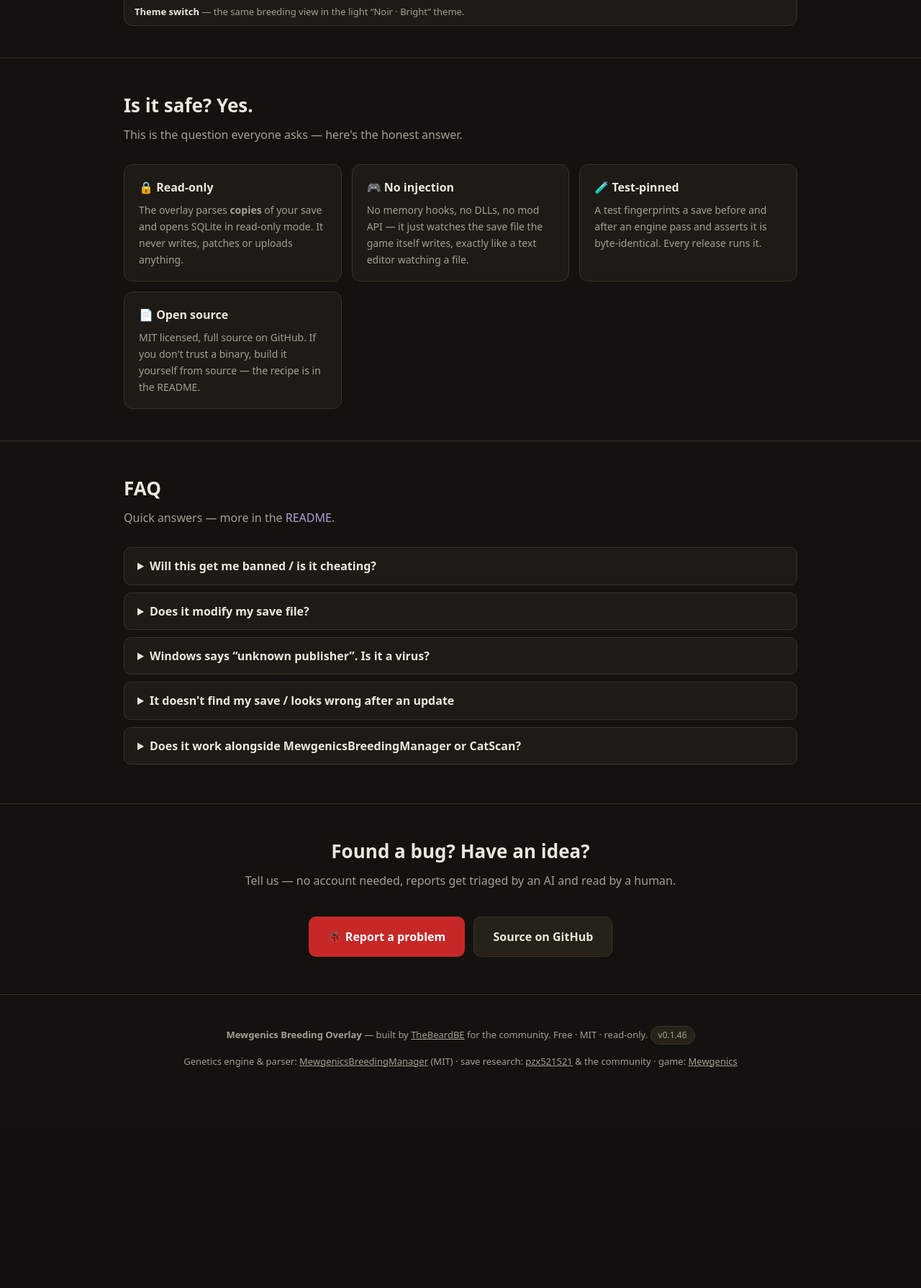
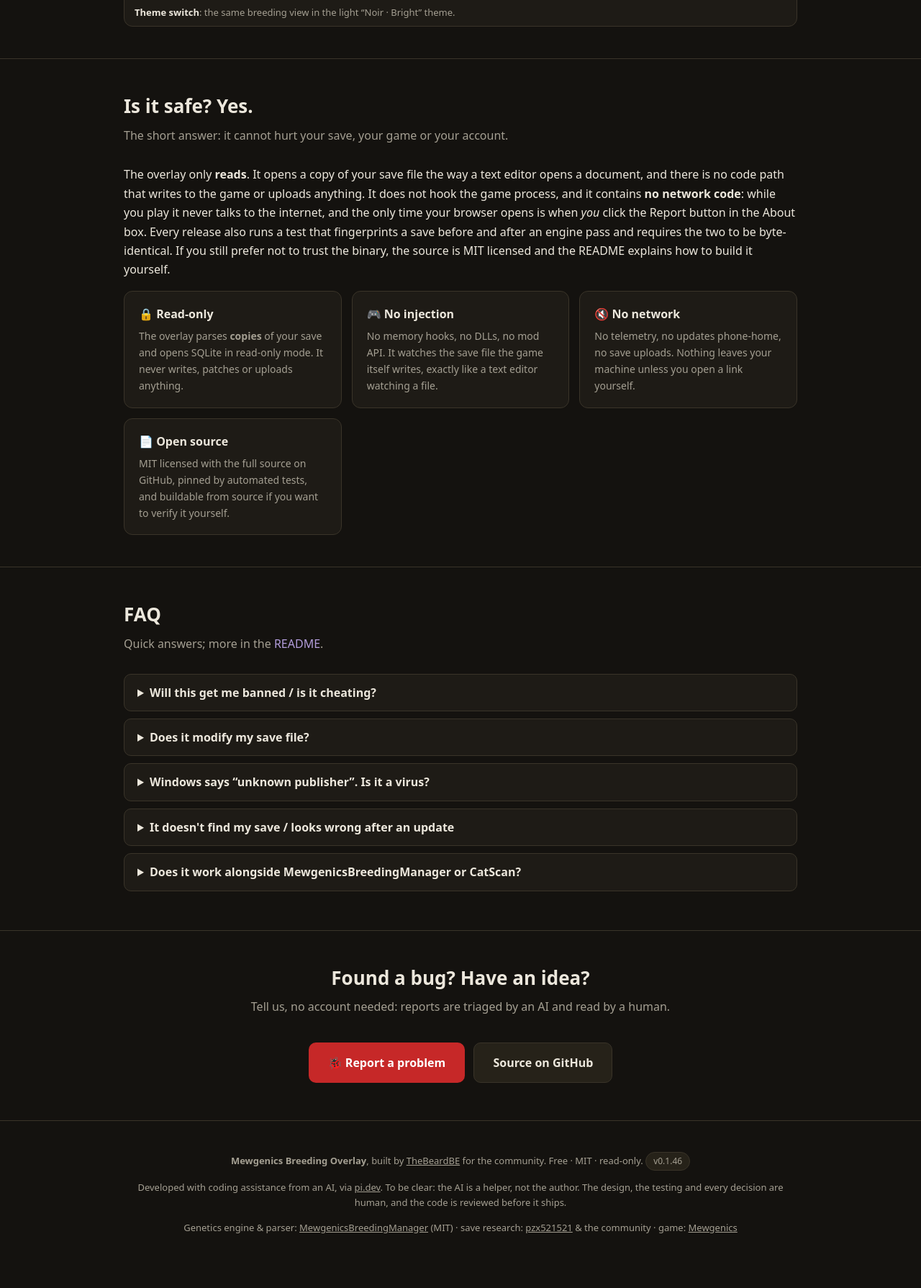
Before and after one commit to thebeardbe/mewgenics-overlay-website, a FastAPI app: page / in a window 1280 px wide. Shown: the part 3671-5460 px from the top of the page at 72% size. Before the commit the page ends 5153 px from the top, so only its background shows below. Run offline with FastAPI, Linux system fonts and the light colour scheme; data that the repository does not hold is empty.

Commit message:
Landing page polish: hero shot, honest Linux steps, direct safety answer, no em-dashes, AI-assist credit
- Hero now has the app screenshot (dark breeding view) layered behind the
  headline + download buttons with a readable dark overlay.
- Linux button/copy no longer claims 'no install' in a confusing way: it now
  says 'no installer: download, chmod +x, run' and the download section shows
  the real steps.
- 'Is it safe?' section now answers directly up front (read-only, no hooks,
  no network code, test-pinned) instead of teasing the answer.
- Removed every em-dash from the site's code, templates and copy (docstrings,
  admin-facing analysis strings included); a test now guards against them.
- Footer states the AI (pi.dev) was coding assistance, with the design,
  testing and decisions human.
- Donation screenshot now shows a populated list (Dr. Beanies, 18 cats)
  instead of the empty Tink view.

19/19 tests green.

```diff
--- a/app.py
+++ b/app.py
@@ -1,4 +1,4 @@
-"""Bugbox — self-hosted bug intake with LLM triage.
+"""Bugbox: self-hosted bug intake with LLM triage.
 
 FastAPI app. Two audiences:
   * players  -> GET /report  (no account needed, paste debug info)
@@ -53,10 +53,10 @@ _bucket_lock = threading.Lock()
 
 
 if not ADMIN_PASS:
-    logger.warning("BGBOX_ADMIN_PASS is not set — the admin login is DISABLED "
-                   "(fails closed); set it in the environment.")
+    logger.warning("BGBOX_ADMIN_PASS is not set; the admin login is DISABLED "
+                   "(fails closed). Set it in the environment.")
 if COOKIE_KEY in ("", "change-me", "change-me-too"):
-    logger.warning("BGBOX_COOKIE_KEY is unset or still the default — set a "
+    logger.warning("BGBOX_COOKIE_KEY is unset or still the default. Set a "
                    "long random value so admin cookies cannot be forged.")
 
 
@@ -195,7 +195,7 @@ def submit(
 ):
     if _throttled(f"report:{_client_ip(request)}", *REPORT_RATE_LIMIT):
         return JSONResponse(
-            {"error": "too many reports — try again in a minute"},
+            {"error": "too many reports, try again in a minute"},
             status_code=429)
     rid = store.add({
         "category": category, "title": title, "body": body,
@@ -210,7 +210,7 @@ async def api_report(request: Request):
     """JSON endpoint the overlay (or power users) can POST to directly."""
     if _throttled(f"report:{_client_ip(request)}", *REPORT_RATE_LIMIT):
         return JSONResponse(
-            {"error": "too many reports — try again in a minute"},
+            {"error": "too many reports, try again in a minute"},
             status_code=429)
     try:
         data = await request.json()
--- a/templates/index.html
+++ b/templates/index.html
@@ -3,8 +3,8 @@
 <head>
 <meta charset="utf-8">
 <meta name="viewport" content="width=device-width, initial-scale=1">
-<title>Mewgenics Breeding Overlay — breed smarter, safely</title>
-<meta name="description" content="Free, open-source companion overlay for Mewgenics: pick any cat and see every compatible partner ranked by risk, chance and expected 7s — while you play. Read-only, never touches your save.">
+<title>Mewgenics Breeding Overlay · breed smarter, safely</title>
+<meta name="description" content="Free, open-source companion overlay for Mewgenics: pick any cat and see every compatible partner ranked by risk, chance and expected 7s while you play. Read-only, never touches your save.">
 <style>
   :root { --bg:#14120f; --card:#1e1b16; --card2:#262219; --line:#3a3429;
           --text:#ece7dc; --muted:#a49f92; --accent:#c62828; --accent2:#e8a33d;
@@ -27,7 +27,13 @@
   nav .links a:hover { color:var(--text); text-decoration:none; }
 
   /* hero */
-  .hero { padding:72px 0 40px; text-align:center; }
+  .hero { padding:72px 0 40px; text-align:center;
+          background:
+            linear-gradient(rgba(20,18,15,.86), rgba(20,18,15,.93)),
+            url('/static/screenshots/breeding-dark.png') center 25%/cover no-repeat,
+            var(--bg);
+          border-bottom:1px solid var(--line); }
+  .hero .wrap { position:relative; z-index:1; }
   .hero h1 { font-size:42px; line-height:1.15; margin:0 0 14px; }
   .hero h1 .hl { color:var(--accent2); }
   .hero p.tag { color:var(--muted); font-size:19px; max-width:640px; margin:0 auto 34px; }
@@ -58,6 +64,10 @@
   .card h3 .ic { margin-right:8px; }
   .card p { margin:0; color:var(--muted); font-size:14px; }
 
+  .shot { display:grid; place-items:center; min-height:200px; border:1px dashed var(--line);
+          border-radius:12px; color:var(--muted); text-align:center; padding:20px;
+          background:repeating-linear-gradient(45deg,var(--card),var(--card) 14px,
+          var(--card2) 14px,var(--card2) 28px); font-size:14px; }
   .shot { display:grid; place-items:center; min-height:200px; border:1px dashed var(--line);
           border-radius:12px; color:var(--muted); text-align:center; padding:20px;
           background:repeating-linear-gradient(45deg,var(--card),var(--card) 14px,
@@ -103,20 +113,20 @@
 
 <div class="hero"><div class="wrap">
   <h1>Breed <span class="hl">smarter</span> in Mewgenics.<br>Never gamble a litter again.</h1>
-  <p class="tag">Pick any cat and get every compatible partner ranked live — risk, chance
-  per night, expected 7s, family distance, blocked-pair reasons — right on top of your game.</p>
+  <p class="tag">Pick any cat and get every compatible partner ranked live: risk, chance
+  per night, expected 7s, family distance and blocked-pair reasons, right on top of your game.</p>
   <div class="buttons">
-    <!-- TODO: versions auto-track "latest" on GitHub; update the caption text on release. -->
+    <!-- version text is fetched live from the latest GitHub release -->
     <a class="btn primary" href="https://github.com/thebeardbe/mewgenics-breeding-overlay/releases/latest/download/MewgenicsOverlay.exe">
       ⬇️ Download for Windows<small>MewgenicsOverlay.exe · v{version}</small>
     </a>
     <a class="btn secondary" href="https://github.com/thebeardbe/mewgenics-breeding-overlay/releases/latest/download/MewgenicsOverlay">
-      🐧 Download for Linux<small>no install · Ubuntu, Arch, Fedora…</small>
+      🐧 Download for Linux<small>no installer · download, chmod +x, run</small>
     </a>
   </div>
   <p class="alt">NixOS? Just run: <code>nix run github:thebeardbe/mewgenics-breeding-overlay</code></p>
   <div class="badges">
-    <span>🔒 Read-only — <b>never touches your save</b></span>
+    <span>🔒 Read-only: <b>never touches your save</b></span>
     <span>🧬 Built on MBM's genetics engine</span>
     <span>🧡 Free &amp; open source (MIT)</span>
   </div>
@@ -124,17 +134,17 @@
 
 <section id="download"><div class="wrap">
   <h2>Which file do I take?</h2>
-  <p class="sub">No Python, no install — download, run, done.</p>
+  <p class="sub">No Python and no installer. Each platform has a short run step below.</p>
   <div class="grid">
     <div class="card"><h3>🪟 Windows</h3><p>Grab <b>MewgenicsOverlay.exe</b> and double-click it.
-      Windows may show <i>“Windows protected your PC”</i> — click <b>More info → Run anyway</b>.
+      Windows may show <i>“Windows protected your PC”</i>: click <b>More info → Run anyway</b>.
       The app isn't code-signed (that's normal for small open-source tools, not malware).</p></div>
-    <div class="card"><h3>🐧 Linux</h3><p>Grab <b>MewgenicsOverlay</b>, then run
+    <div class="card"><h3>🐧 Linux</h3><p>Grab <b>MewgenicsOverlay</b>, then run it:
       <code>chmod +x MewgenicsOverlay &amp;&amp; ./MewgenicsOverlay</code>.
-      Everything is bundled — no dependencies.</p></div>
+      Everything is bundled; there is nothing else to install.</p></div>
     <div class="card"><h3>❄️ NixOS</h3><p>No download at all:
       <code>nix run github:thebeardbe/mewgenics-breeding-overlay</code>
-      — or <code>nix profile install</code> to keep it.</p></div>
+      (or <code>nix profile install</code> to keep it).</p></div>
   </div>
 </div></section>
 
@@ -143,80 +153,90 @@
   <p class="sub">A floating overlay you summon while Mewgenics runs.</p>
   <div class="grid">
     <div class="card"><h3><span class="ic">⭐</span>Best match</h3><p>One banner answer per cat:
-      the partner most likely to give you the strongest kittens — weighted toward 7s.</p></div>
+      the partner most likely to give you the strongest kittens, weighted toward 7s.</p></div>
     <div class="card"><h3><span class="ic">📊</span>Risk &amp; COI</h3><p>Birth-defect chance for every
-      pair, straight from the inbreeding coefficient — spot the unsafe breed before it happens.</p></div>
+      pair, straight from the inbreeding coefficient, so you spot the unsafe breed before it happens.</p></div>
     <div class="card"><h3><span class="ic">🧬</span>Family &amp; 7s</h3><p>How the two are related
-      (sibling? 2nd cousin?) and what a litter is expected to roll — every stat, every night.</p></div>
+      (sibling? 2nd cousin?) and what a litter is expected to roll, for every stat and every night.</p></div>
     <div class="card"><h3><span class="ic">🚫</span>Blocked pairs explained</h3><p>Straight cats,
-      haters, direct family — the game says no, we say why.</p></div>
+      haters, direct family: the game says no, we say why.</p></div>
     <div class="card"><h3><span class="ic">💝</span>Donation advisor</h3><p>Which cats each unlocked NPC
-      pays best for — and which keepers you should never donate.</p></div>
+      pays best for, and which keepers you should never donate.</p></div>
     <div class="card"><h3><span class="ic">🎨</span>Film-noir UI</h3><p>Dark by default, light on demand,
       readable at a glance mid-run. Sortable columns, plain-language tooltips.</p></div>
   </div>
   <div class="shots">
     <figure><img loading="lazy" src="/static/screenshots/breeding-dark.png"
       alt="Breeding tab: partners ranked by risk, nightly chance, expected 7s, family distance">
-      <figcaption><b>Breeding tab</b> — pick a cat, every compatible partner ranked by risk,
+      <figcaption><b>Breeding tab</b>: pick a cat, every compatible partner ranked by risk,
       nightly chance, expected 7s and family distance.</figcaption></figure>
     <figure><img loading="lazy" src="/static/screenshots/donations-dark.png"
       alt="Donations tab: which cats each NPC pays best for">
-      <figcaption><b>Donation advisor</b> — which cats each unlocked NPC pays best for,
+      <figcaption><b>Donation advisor</b>: which cats each unlocked NPC pays best for,
       and which keepers to never donate.</figcaption></figure>
     <figure><img loading="lazy" src="/static/screenshots/breeding-light.png"
       alt="Breeding tab in the light Noir Bright theme">
-      <figcaption><b>Theme switch</b> — the same breeding view in the light
+      <figcaption><b>Theme switch</b>: the same breeding view in the light
       “Noir · Bright” theme.</figcaption></figure>
   </div>
 </div></section>
 
 <section id="safety"><div class="wrap">
   <h2>Is it safe? Yes.</h2>
-  <p class="sub">This is the question everyone asks — here's the honest answer.</p>
+  <p class="sub">The short answer: it cannot hurt your save, your game or your account.</p>
+  <p>The overlay only <b>reads</b>. It opens a copy of your save file the way a text editor opens a
+    document, and there is no code path that writes to the game or uploads anything. It does not hook
+    the game process, and it contains <b>no network code</b>: while you play it never talks to the
+    internet, and the only time your browser opens is when <i>you</i> click the Report button in the
+    About box. Every release also runs a test that fingerprints a save before and after an engine pass
+    and requires the two to be byte-identical. If you still prefer not to trust the binary, the source
+    is MIT licensed and the README explains how to build it yourself.</p>
   <div class="grid">
     <div class="card"><h3>🔒 Read-only</h3><p>The overlay parses <b>copies</b> of your save and opens
       SQLite in read-only mode. It never writes, patches or uploads anything.</p></div>
-    <div class="card"><h3>🎮 No injection</h3><p>No memory hooks, no DLLs, no mod API — it just watches
-      the save file the game itself writes, exactly like a text editor watching a file.</p></div>
-    <div class="card"><h3>🧪 Test-pinned</h3><p>A test fingerprints a save before and after an engine
-      pass and asserts it is byte-identical. Every release runs it.</p></div>
-    <div class="card"><h3>📄 Open source</h3><p>MIT licensed, full source on GitHub. If you don't trust a
-      binary, build it yourself from source — the recipe is in the README.</p></div>
+    <div class="card"><h3>🎮 No injection</h3><p>No memory hooks, no DLLs, no mod API. It watches the
+      save file the game itself writes, exactly like a text editor watching a file.</p></div>
+    <div class="card"><h3>🔇 No network</h3><p>No telemetry, no updates phone-home, no save uploads.
+      Nothing leaves your machine unless you open a link yourself.</p></div>
+    <div class="card"><h3>📄 Open source</h3><p>MIT licensed with the full source on GitHub,
+      pinned by automated tests, and buildable from source if you want to verify it yourself.</p></div>
   </div>
 </div></section>
 
 <section id="faq"><div class="wrap">
   <h2>FAQ</h2>
-  <p class="sub">Quick answers — more in the <a href="https://github.com/thebeardbe/mewgenics-breeding-overlay#readme">README</a>.</p>
+  <p class="sub">Quick answers; more in the <a href="https://github.com/thebeardbe/mewgenics-breeding-overlay#readme">README</a>.</p>
   <details><summary>Will this get me banned / is it cheating?</summary>
     <p>It's a companion calculator, like a wiki you can hold next to the game. It doesn't change the game
-      or your save — it only reads. That said, no tool can *promise* how a developer feels; it reads local
+      or your save; it only reads. That said, no tool can *promise* how a developer feels; it reads local
       files only and never touches the network while playing.</p></details>
   <details><summary>Does it modify my save file?</summary>
-    <p>No — never. Save files are opened read-only, and live reads happen on a temporary copy. Pinned by
+    <p>No, never. Save files are opened read-only, and live reads happen on a temporary copy. Pinned by
       an automated test.</p></details>
   <details><summary>Windows says “unknown publisher”. Is it a virus?</summary>
     <p>No. Code-signing certificates cost money, so small open-source projects ship unsigned. Click
       <b>More info → Run anyway</b>, or build it yourself from the public source.</p></details>
   <details><summary>It doesn't find my save / looks wrong after an update</summary>
-    <p>Mewgenics is early access and patches often — a save format change can confuse the parser.
+    <p>Mewgenics is early access and patches often, and a save format change can confuse the parser.
       Report it with the <b>Feedback</b> button (include the game patch number) and it gets fixed fast.</p></details>
   <details><summary>Does it work alongside MewgenicsBreedingManager or CatScan?</summary>
-    <p>Yes. It's built on MBM's genetics engine (credited) and reads the same saves — use whichever tool
+    <p>Yes. It's built on MBM's genetics engine (credited) and reads the same saves; use whichever tool
       suits the moment. They complement each other.</p></details>
 </div></section>
 
 <section id="feedback" class="cta"><div class="wrap">
   <h2>Found a bug? Have an idea?</h2>
-  <p class="sub">Tell us — no account needed, reports get triaged by an AI and read by a human.</p>
+  <p class="sub">Tell us, no account needed: reports are triaged by an AI and read by a human.</p>
   <a class="btn primary" href="/report">🐞 Report a problem</a>
   <a class="btn secondary" href="https://github.com/thebeardbe/mewgenics-breeding-overlay">Source on GitHub</a>
 </div></section>
 
 <footer><div class="wrap">
-  <p><b>Mewgenics Breeding Overlay</b> — built by <a href="https://github.com/thebeardbe">TheBeardBE</a> for the community.
+  <p><b>Mewgenics Breeding Overlay</b>, built by <a href="https://github.com/thebeardbe">TheBeardBE</a> for the community.
   Free · MIT · read-only. <span class="pill">v{version}</span></p>
+  <p>Developed with coding assistance from an AI, via <a href="https://pi.dev">pi.dev</a>. To be clear: the
+    AI is a helper, not the author. The design, the testing and every decision are human, and the code is
+    reviewed before it ships.</p>
   <p>Genetics engine &amp; parser: <a href="https://github.com/frankieg33/MewgenicsBreedingManager">MewgenicsBreedingManager</a>
   (MIT) · save research: <a href="https://github.com/pzx521521/mewgenics-save-editor">pzx521521</a> &amp; the community ·
   game: <a href="https://store.steampowered.com/app/686060/">Mewgenics</a></p>
--- a/templates/report.html
+++ b/templates/report.html
@@ -27,7 +27,7 @@
 </head>
 <body>
 <main>
-  <h1>Report a problem <small>Mewgenics Breeding Overlay — open source &amp; read-only.
+  <h1>Report a problem <small>Mewgenics Breeding Overlay · open source &amp; read-only.
     Reports go straight to the developer.</small></h1>
 
   <form method="post" action="{report_url}">
@@ -59,12 +59,12 @@
     <label for="log">Debug info / log paste (optional but very helpful)
       <span class="hint">Use the “Copy debug info” button in the overlay's About box,
       then paste here. If it crashed, the log file sits next to the app
-      (<code>overlay.log</code>) — paste the tail of it.</span></label>
+      (<code>overlay.log</code>), then paste the tail of it.</span></label>
     <textarea id="log" name="log" placeholder="Paste debug info here…"></textarea>
 
     <button type="submit">Send report</button>
   </form>
-  <div class="footer">Free &amp; MIT licensed — <a href="https://github.com/thebeardbe/mewgenics-breeding-overlay">source</a> · <a href="/">← home</a></div>
+  <div class="footer">Free &amp; MIT licensed · <a href="https://github.com/thebeardbe/mewgenics-breeding-overlay">source</a> · <a href="/">← home</a></div>
 </main>
 </body>
 </html>
--- a/templates/thanks.html
+++ b/templates/thanks.html
@@ -14,7 +14,7 @@
 </head>
 <body>
 <main>
-  <h1>Got it — thanks! 🐈</h1>
+  <h1>Got it, thanks! 🐈</h1>
   <p>Your report <code>{rid}</code> is in. The developer reads every one.</p>
   <p><a href="/report">Report another</a> · <a href="/">Back to home</a></p>
 </main>
```
Also changed, not shown: llm.py (+10 -10 lines), tests/test_bugbox.py (+6 -0 lines), 1 other file.
